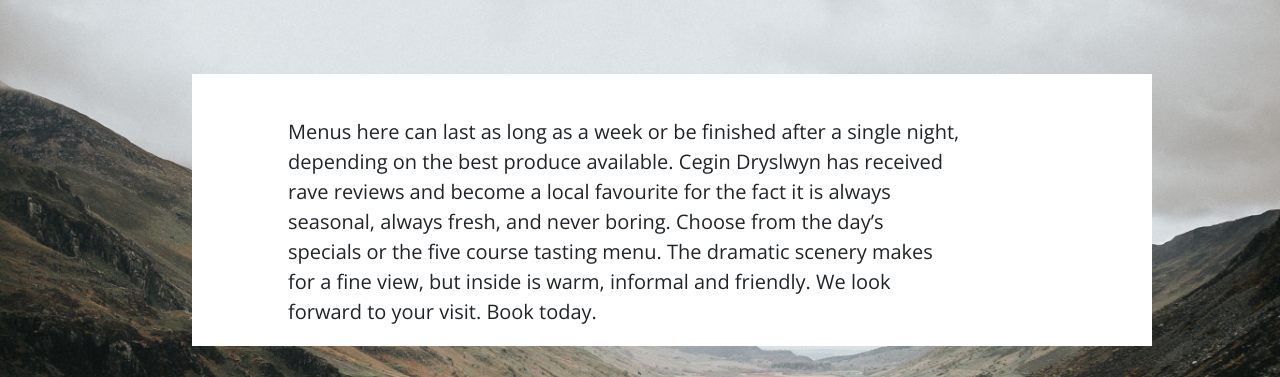
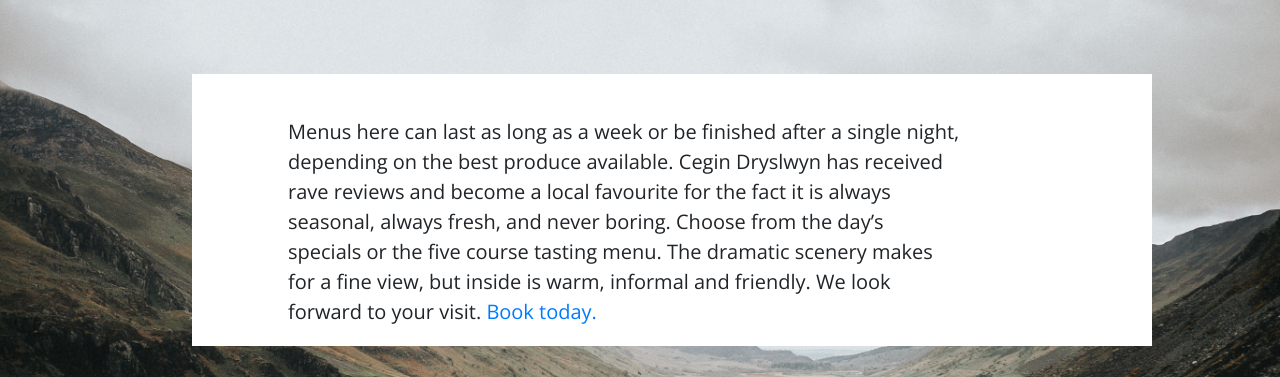
Before and after one commit to vicgoodall/cegindryslwyn, a plain HTML site: page about.html in a window 1280 px wide. Shown: the part 1858-2235 px from the top of the page. Drawn offline with nearby package versions, Linux system fonts and the light colour scheme.

Commit message:
added image folder of screenshots of project

```diff
--- a/about.html
+++ b/about.html
@@ -67,7 +67,7 @@
                             <br>
                             <p class="general-text">Menus here can last as long as a week or be finished after a single night, depending on the best produce available. Cegin Dryslwyn has received rave reviews and become a local
                             favourite for the fact it is always seasonal, always fresh, and never boring. Choose from the day’s specials or the five course tasting menu.
-                            The dramatic scenery makes for a fine view, but inside is warm, informal and friendly. We look forward to your visit. Book today.
+                            The dramatic scenery makes for a fine view, but inside is warm, informal and friendly. We look forward to your visit. <a href="booking.html">Book today.</a>
                             </p>
                         </div>
                 </div>
```
Also changed, not shown: assets/images/final-prod-screens/Footer.png (added), assets/images/final-prod-screens/Index-2.png (added), assets/images/final-prod-screens/Landing-screen.png (added), assets/images/final-prod-screens/Navigation.png (added), assets/images/final-prod-screens/about details.png (added), assets/images/final-prod-screens/about-details-2.png (added), assets/images/final-prod-screens/about-landing.png (added), assets/images/final-prod-screens/booking.png (added), assets/images/final-prod-screens/carousel.png (added), assets/images/final-prod-screens/faq-2.png (added), assets/images/final-prod-screens/faqs.png (added), assets/images/final-prod-screens/gallery.png (added), 1 other file.
